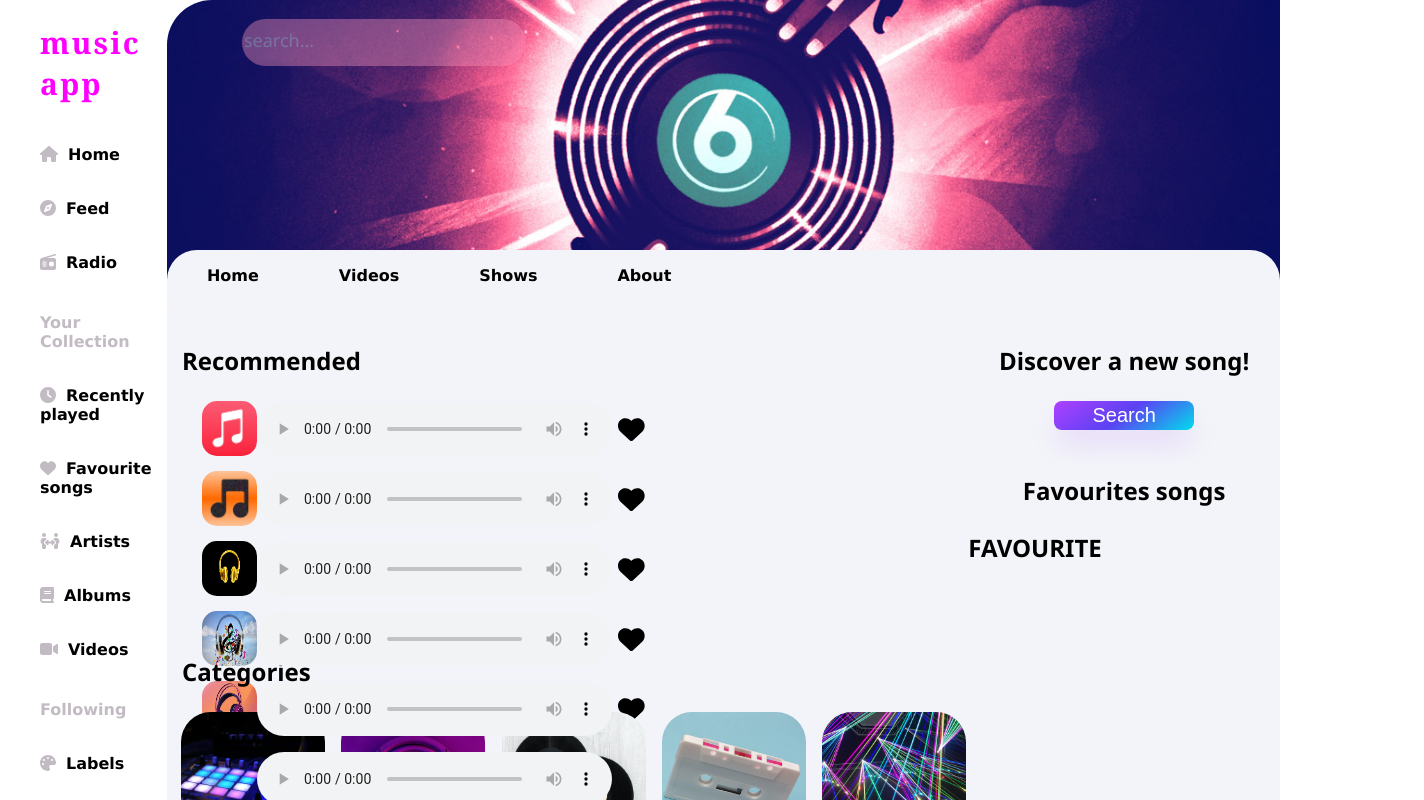
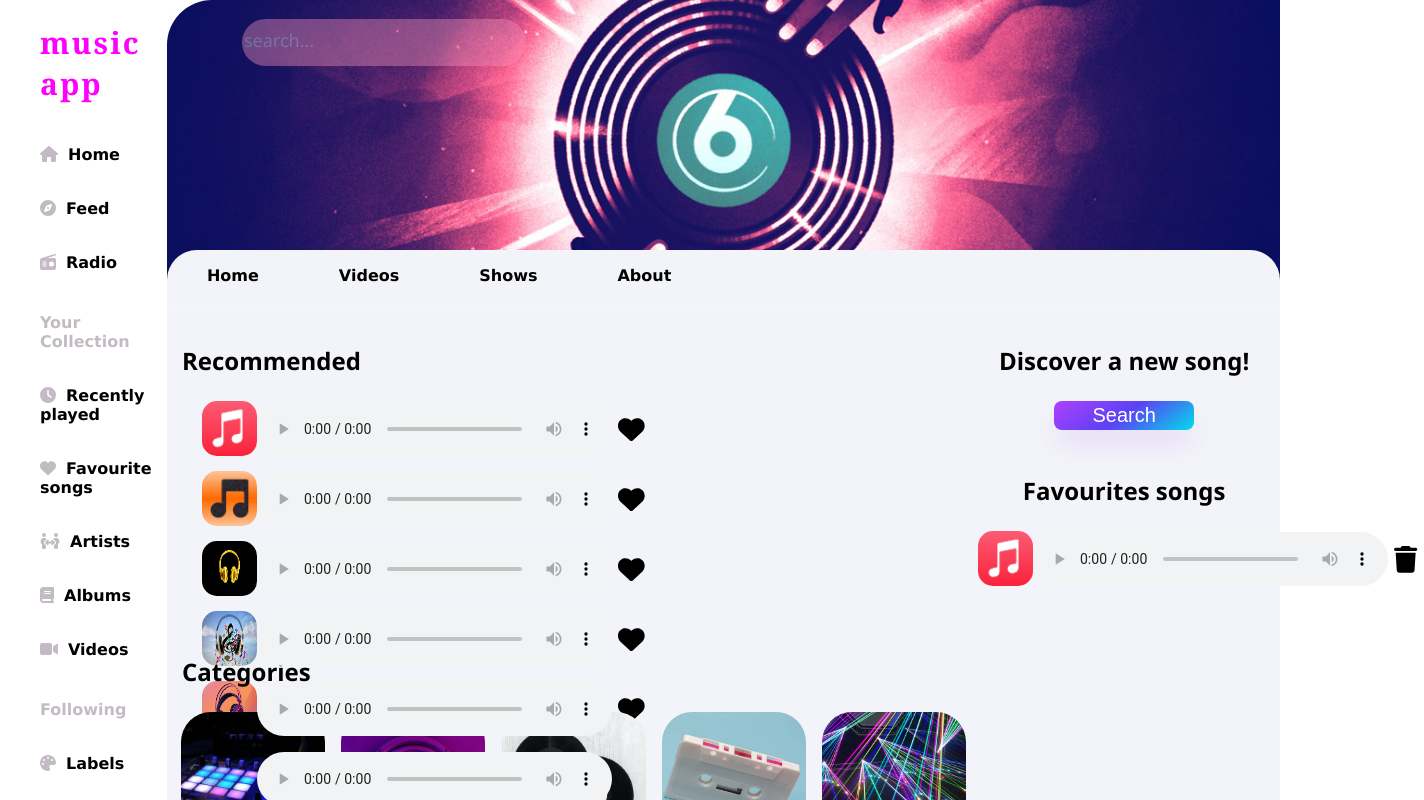
Before and after one commit to KatSobieska/react-music-app, a React (Create React App) app: page / in a window 1280 px wide. Both pictures are taken after a click on the button 631 px from the left and 436 px from the top of the page. Shown: the top 800 px of the page, 1424 px wide, since content can reach past the window. Built offline with nearby package versions, Linux system fonts and the light colour scheme.

Commit message:
Update component Favourite and the styles

```diff
--- a/src/components/pages/Favourite.js
+++ b/src/components/pages/Favourite.js
@@ -1,7 +1,52 @@
+import AudioPlayer from "../features/AudioPlayer";
 import styles from "./Favourite.module.scss";
+import { useDispatch, useSelector } from "react-redux";
+import {
+  getAllFavorites,
+  removeFromFavorites,
+} from "../../redux/favoritesRedux";
+import { FontAwesomeIcon } from "@fortawesome/react-fontawesome";
+import { faTrash } from "@fortawesome/free-solid-svg-icons";
 
 const Favourite = () => {
-  return <div className={styles.body}> FAVOURITE</div>;
+  const favoriteSongs = useSelector(getAllFavorites);
+  const dispatch = useDispatch();
+
+  const handleUnfavorite = (id) => {
+    dispatch(removeFromFavorites(id));
+  };
+
+  return (
+    <>
+      {favoriteSongs.length !== 0 ? (
+        <div className={styles.body}>
+          {favoriteSongs.map((song, index) => (
+            <div className={styles.favSong} key={index}>
+              <AudioPlayer
+                fileName={song.fileName}
+                songImage={song.songImage}
+                styles={{ borderRadius: "15px" }}
+              />
+              <button
+                onClick={() => handleUnfavorite(song.id)}
+                className={styles.buttonFav}
+              >
+                <FontAwesomeIcon
+                  icon={faTrash}
+                  style={{ marginBottom: "14px" }}
+                  size="2x"
+                />
+              </button>
+            </div>
+          ))}
+        </div>
+      ) : (
+        <div className={styles.noFavorites}>
+          <p>You didn't add any song to favorites :(</p>
+        </div>
+      )}
+    </>
+  );
 };
 
 export default Favourite;
--- a/src/components/pages/Favourite.module.scss
+++ b/src/components/pages/Favourite.module.scss
@@ -1,6 +1,24 @@
 @import "../../styles/settings.scss";
 
 .body {
-  height: 560px;
   background-color: $lightGray;
 }
+
+.noFavorites {
+  display: flex;
+  justify-content: center;
+  align-items: center;
+  p {
+    font-size: 20px;
+    font-weight: 400;
+  }
+}
+
+.favSong {
+  display: flex;
+
+  button {
+    border: none;
+    background-color: transparent;
+  }
+}
```
